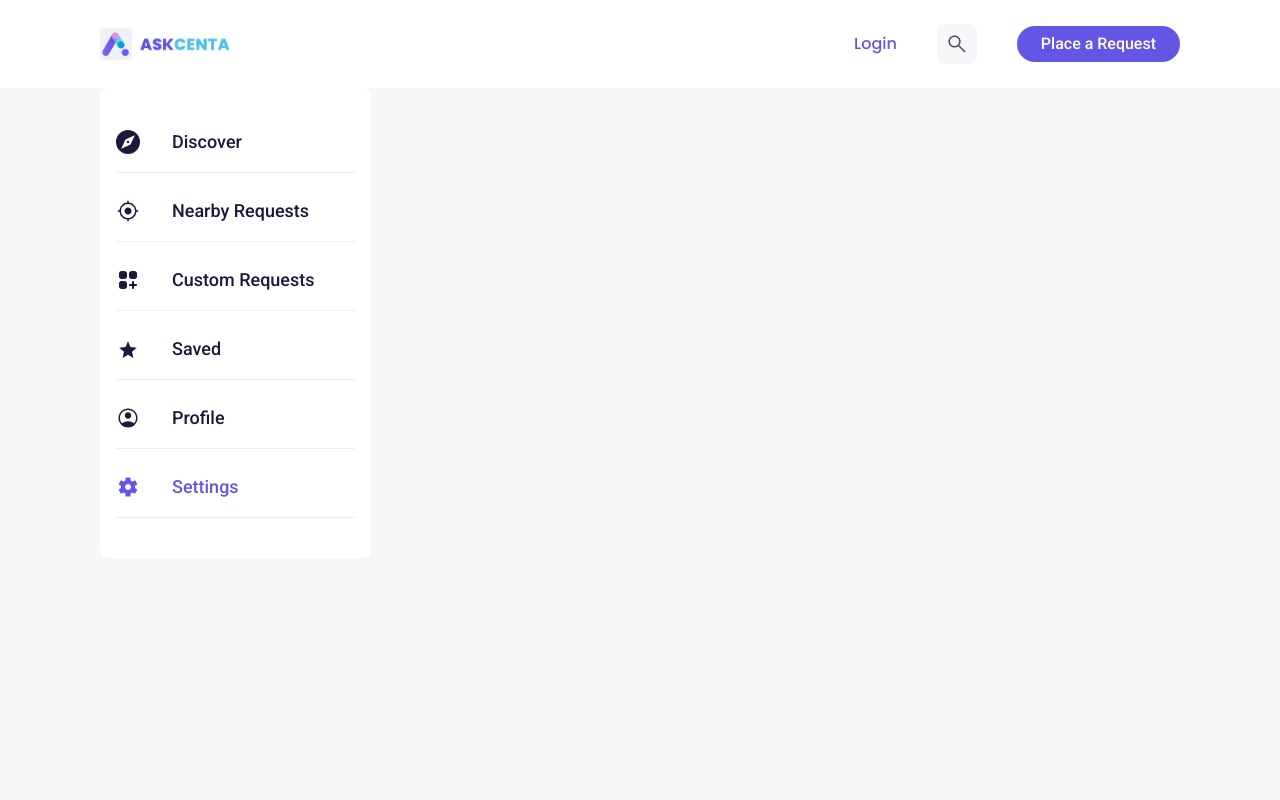
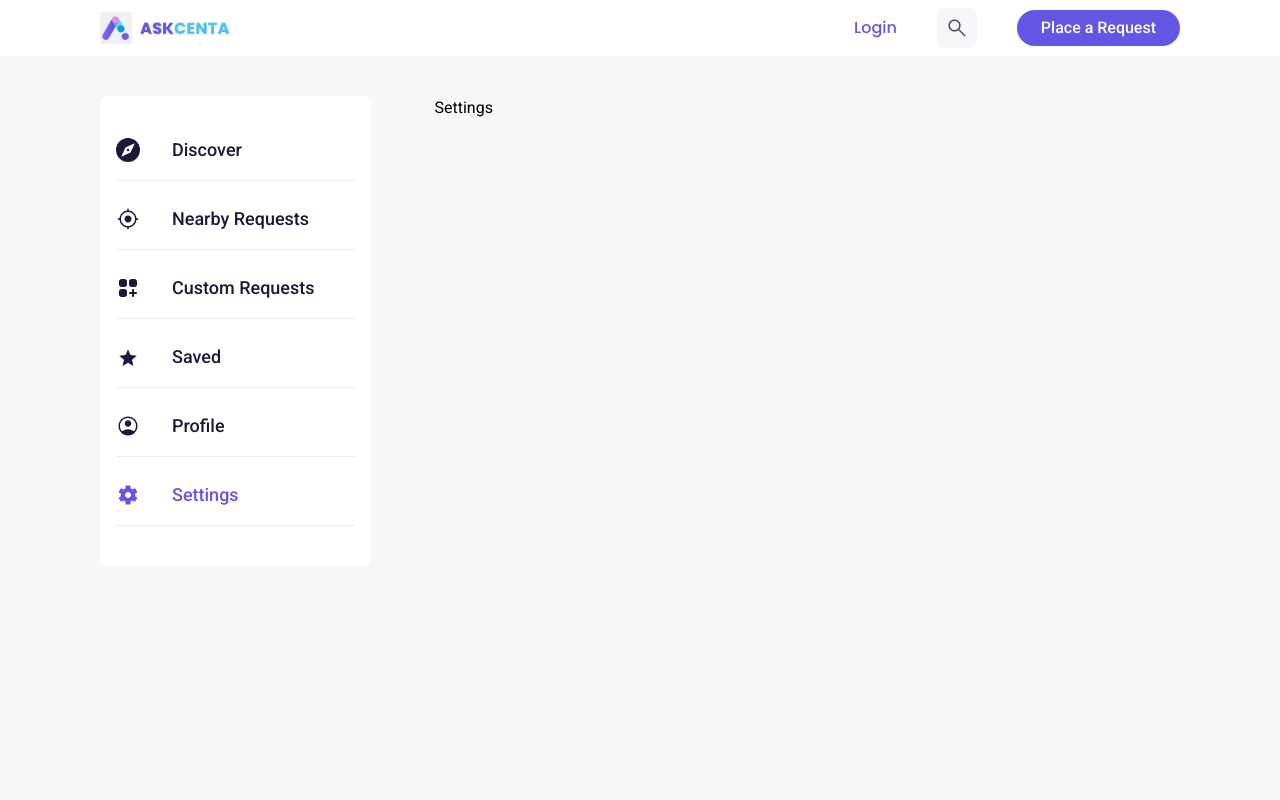
Before and after one commit to NoStackDev/askcenta, a Next.js app: page /settings in a window 1280 px wide. Before the commit this address had no page. Shown: the top 800 px of the page. Built offline with nearby package versions, Linux system fonts and the light colour scheme.

Commit message:
sidebar animation

```diff
--- a/src/app/layout.tsx
+++ b/src/app/layout.tsx
@@ -1,5 +1,6 @@
 import Navbar from "@/components/navbar";
 import Sidebar from "@/components/sidebar";
+import { SidebarContextProvider } from "@/context/sidebar_context";
 import "@/styles/globals.css";
 import type { Metadata } from "next";
 import { Inter, Poppins, Roboto } from "next/font/google";
@@ -31,13 +32,15 @@ export default function RootLayout({
       <body
         className={`${poppins.variable} ${roboto.variable} ${roboto.className} bg-[#F7F7F9]`}
       >
-        <Navbar />
+        <SidebarContextProvider>
+          <Navbar />
 
-        <div className="md:flex md:flex-col md:mx-[100px] 2xl:mx-auto">
-          <Sidebar />
+          <div className="md:flex md:flex-row md:gap-16 md:my-10 md:mx-[100px] 2xl:mx-auto">
+            <Sidebar />
 
-          {children}
-        </div>
+            {children}
+          </div>
+        </SidebarContextProvider>
       </body>
     </html>
   );
--- /dev/null
+++ b/src/app/settings/page.tsx
@@ -0,0 +1,7 @@
+import React from "react";
+
+type Props = {};
+
+export default function Page({}: Props) {
+  return <main>Settings</main>;
+}
--- a/src/components/navbar.tsx
+++ b/src/components/navbar.tsx
@@ -6,6 +6,7 @@ import { Button } from "./ui/button";
 import { cn } from "@/lib/utils";
 import Link from "next/link";
 import { HamburgerIcon, NotificationIcon, SearchIcon } from "./icons";
+import { useSidebarContext } from "@/context/sidebar_context";
 
 type Props = {};
 
@@ -13,16 +14,20 @@ const Navbar = React.forwardRef<
   React.ElementRef<"div">,
   React.HTMLAttributes<HTMLDivElement>
 >(({ className, ...props }, forwardRef) => {
+  const { showSidebar, setShowSidebar } = useSidebarContext();
   const showNotification = false;
 
   return (
     <div
-      className={cn("flex justify-between items-center bg-white", className)}
+      className={cn(
+        "sticky top-0 flex justify-between items-center bg-white",
+        className
+      )}
       {...props}
       ref={forwardRef}
       aria-label="nav bar"
     >
-      <nav className="w-full max-w-7xl flex justify-between items-center m-4 md:my-6 md:mx-[100px] 2xl:mx-auto">
+      <nav className="w-full max-w-7xl flex justify-between items-center m-4 md:my-2 md:mx-[100px] 2xl:mx-auto">
         <Image src={"/images/logo.png"} width={130} height={32} alt="logo" />
 
         <div className="flex items-center gap-6 md:gap-10">
@@ -51,6 +56,7 @@ const Navbar = React.forwardRef<
             className={cn(
               "h-10 w-10 rounded-lg bg-[#E9EEFE] flex items-center justify-center md:hidden"
             )}
+            onClick={() => setShowSidebar(!showSidebar)}
           >
             <HamburgerIcon aria-label="menu" />
           </div>
--- a/src/components/sidebar.tsx
+++ b/src/components/sidebar.tsx
@@ -6,7 +6,6 @@ import { Card, CardContent } from "./ui/card";
 import Link from "next/link";
 
 import { usePathname } from "next/navigation";
-import Image from "next/image";
 import {
   AccountIcon,
   DashboardIcon,
@@ -15,6 +14,7 @@ import {
   SettingsIcon,
   StarIcon,
 } from "./icons";
+import { useSidebarContext } from "@/context/sidebar_context";
 
 type Props = {};
 
@@ -22,13 +22,26 @@ const Sidebar = React.forwardRef<
   HTMLDivElement,
   React.HTMLAttributes<HTMLDivElement>
 >(({ className, ...props }, forwardRef) => {
+  const { showSidebar, setShowSidebar } = useSidebarContext();
   const pathname = usePathname();
 
   return (
-    <Card variant="sidebar" {...props} ref={forwardRef}>
+    <Card
+      variant="sidebar"
+      {...props}
+      ref={forwardRef}
+      className={cn(
+        "absolute -left-[100%] md:relative md:left-0 transition-all ease-in-out duration-200 md:duration-0",
+        showSidebar && "left-0"
+      )}
+    >
       <CardContent>
         <ul className="flex flex-col gap-6 font-roboto font-medium text-lg text-[#1B1839]">
-          <Link href="/" className="border-b border-[#EDECF0]">
+          <Link
+            href="/"
+            className="border-b border-[#EDECF0]"
+            onClick={() => setShowSidebar(false)}
+          >
             <li
               className={cn(
                 "mb-4 flex items-center gap-8 mr-10",
@@ -46,7 +59,11 @@ const Sidebar = React.forwardRef<
             </li>
           </Link>
 
-          <Link href="/" className="border-b border-[#EDECF0]">
+          <Link
+            href="/"
+            className="border-b border-[#EDECF0]"
+            onClick={() => setShowSidebar(false)}
+          >
             <li
               className={cn(
                 "mb-4 flex items-center gap-8 mr-10",
@@ -68,7 +85,11 @@ const Sidebar = React.forwardRef<
             </li>
           </Link>
 
-          <Link href="/" className="border-b border-[#EDECF0]">
+          <Link
+            href="/"
+            className="border-b border-[#EDECF0]"
+            onClick={() => setShowSidebar(false)}
+          >
             <li
               className={cn(
                 "mb-4 flex items-center gap-8 mr-10",
@@ -90,7 +111,11 @@ const Sidebar = React.forwardRef<
             </li>
           </Link>
 
-          <Link href="/" className="border-b border-[#EDECF0]">
+          <Link
+            href="/"
+            className="border-b border-[#EDECF0]"
+            onClick={() => setShowSidebar(false)}
+          >
             <li
               className={cn(
                 "mb-4 flex items-center gap-8 mr-10",
@@ -110,7 +135,11 @@ const Sidebar = React.forwardRef<
             </li>
           </Link>
 
-          <Link href="/" className="border-b border-[#EDECF0]">
+          <Link
+            href="/"
+            className="border-b border-[#EDECF0]"
+            onClick={() => setShowSidebar(false)}
+          >
             <li
               className={cn(
                 "mb-4 flex items-center gap-8 mr-10",
@@ -130,7 +159,11 @@ const Sidebar = React.forwardRef<
             </li>
           </Link>
 
-          <Link href="/" className="border-b border-[#EDECF0]">
+          <Link
+            href="/settings"
+            className="border-b border-[#EDECF0]"
+            onClick={() => setShowSidebar(false)}
+          >
             <li
               className={cn(
                 "mb-4 flex items-center gap-8 mr-10",
--- /dev/null
+++ b/src/context/sidebar_context.tsx
@@ -0,0 +1,31 @@
+"use client";
+
+import React from "react";
+
+type SidebarContextType = {
+  showSidebar: boolean;
+  setShowSidebar: React.Dispatch<React.SetStateAction<boolean>>;
+};
+
+const SidebarContext = React.createContext<SidebarContextType>({
+  showSidebar: false,
+  setShowSidebar: () => {},
+});
+
+interface SidebarContextProviderI {
+  children: React.ReactNode;
+}
+
+export const SidebarContextProvider = ({
+  children,
+}: SidebarContextProviderI) => {
+  const [showSidebar, setShowSidebar] = React.useState<boolean>(false);
+
+  return (
+    <SidebarContext.Provider value={{ showSidebar, setShowSidebar }}>
+      {children}
+    </SidebarContext.Provider>
+  );
+};
+
+export const useSidebarContext = () => React.useContext(SidebarContext);
```
